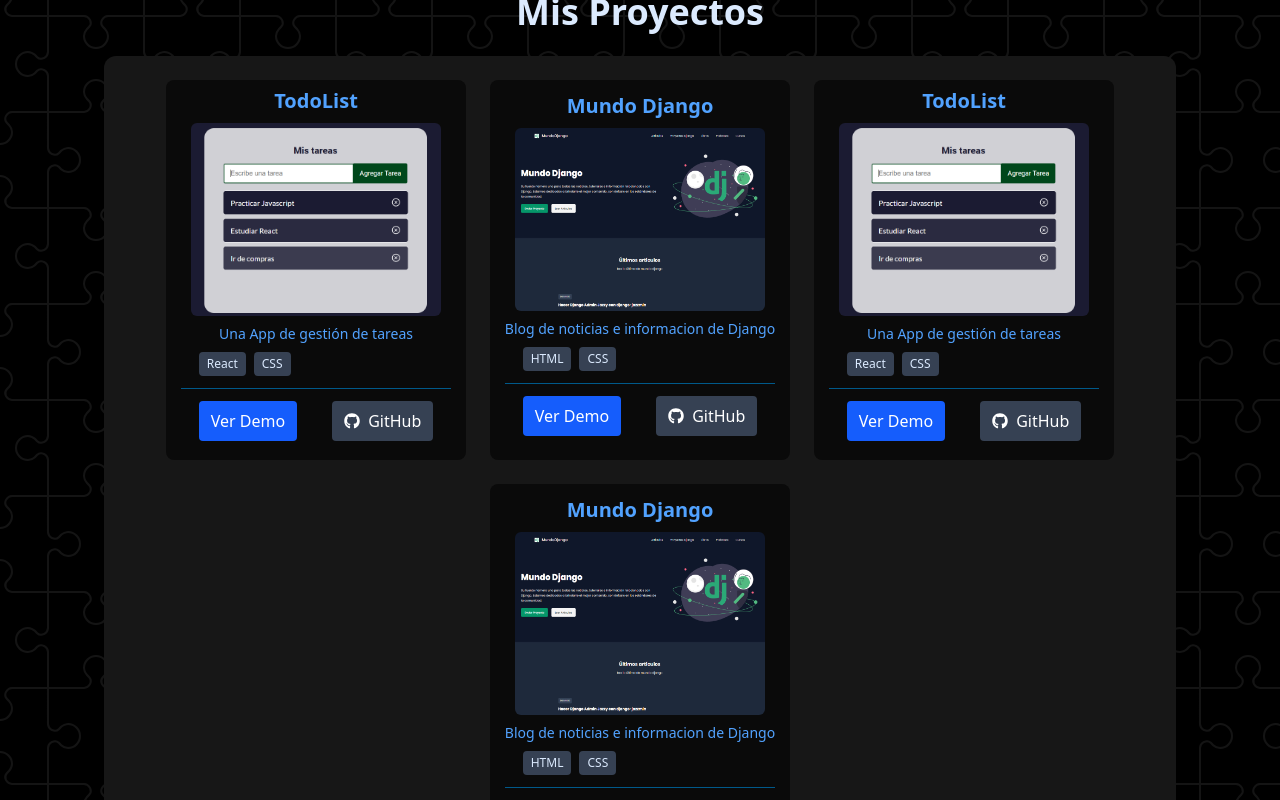
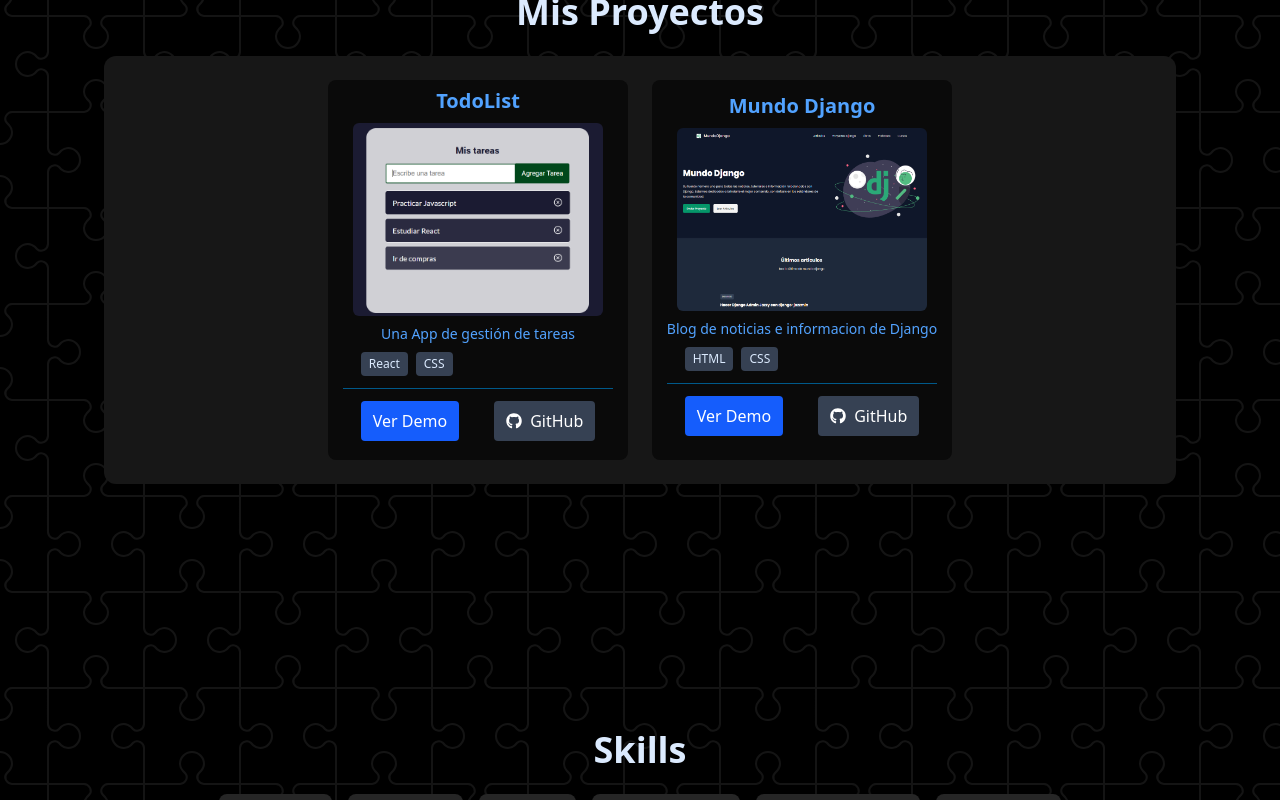
Before and after one commit to christianberti/christianberti.github.io, a React (Vite) app: page / in a window 1280 px wide. Shown: the part 800-1600 px from the top of the page. Built offline with nearby package versions, Linux system fonts and the light colour scheme; what tailwindcss-animated would draw is missing.

Commit message:
"Arreglo de rutas de imagenes"

```diff
--- a/src/data/ProjectsData.js
+++ b/src/data/ProjectsData.js
@@ -4,7 +4,7 @@
     title: "TodoList",
     subtitle: "Una App de gestión de tareas",
     description: "Este proyecto fue creado para practicar gestión de estado en React, manipulación de listas dinámicas y renderizado condicional. Permite organizar tareas de forma intuitiva mientras refuerza conceptos basicos de React.",
-    image: "/images/TodoList.png",
+    image: "./images/TodoList.png",
     techs: ["React", "CSS"],
     demoLink: "https://christianberti.github.io/TodoList",
     repoLink: "https://github.com/christianberti/TodoList"
@@ -13,25 +13,7 @@
     title: "Mundo Django",
     subtitle: "Blog de noticias e informacion de Django",
     description: "Diseñada con HTML y CSS, esta Landing Page destaca por su estructura clara y diseño responsivo. El enfoque principal fue mejorar la maquetación web, aplicar principios de UX/UI y optimizar estilos para una presentación atractiva.",
-    image: "/images/MundoDjango.png",
-    techs: ["HTML", "CSS"],
-    demoLink: "https://christianberti.github.io/MundoDjango",
-    repoLink: "https://github.com/christianberti/MundoDjango"
-  },
-  {
-    title: "TodoList",
-    subtitle: "Una App de gestión de tareas",
-    description: "Este proyecto fue creado para practicar gestión de estado en React, manipulación de listas dinámicas y renderizado condicional. Permite organizar tareas de forma intuitiva mientras refuerza conceptos basicos de React.",
-    image: "/images/TodoList.png",
-    techs: ["React", "CSS"],
-    demoLink: "https://christianberti.github.io/TodoList",
-    repoLink: "https://github.com/christianberti/TodoList"
-  },
-  {
-    title: "Mundo Django",
-    subtitle: "Blog de noticias e informacion de Django",
-    description: "Diseñada con HTML y CSS, esta Landing Page destaca por su estructura clara y diseño responsivo. El enfoque principal fue mejorar la maquetación web, aplicar principios de UX/UI y optimizar estilos para una presentación atractiva.",
-    image: "/images/MundoDjango.png",
+    image: "./images/MundoDjango.png",
     techs: ["HTML", "CSS"],
     demoLink: "https://christianberti.github.io/MundoDjango",
     repoLink: "https://github.com/christianberti/MundoDjango"
```
